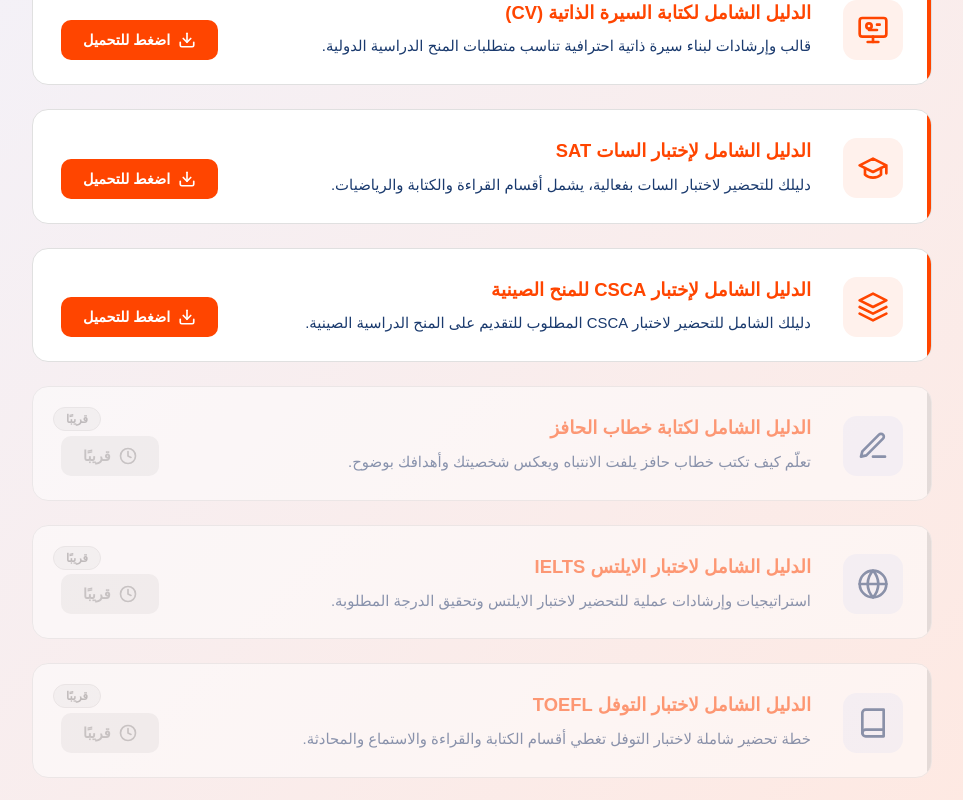
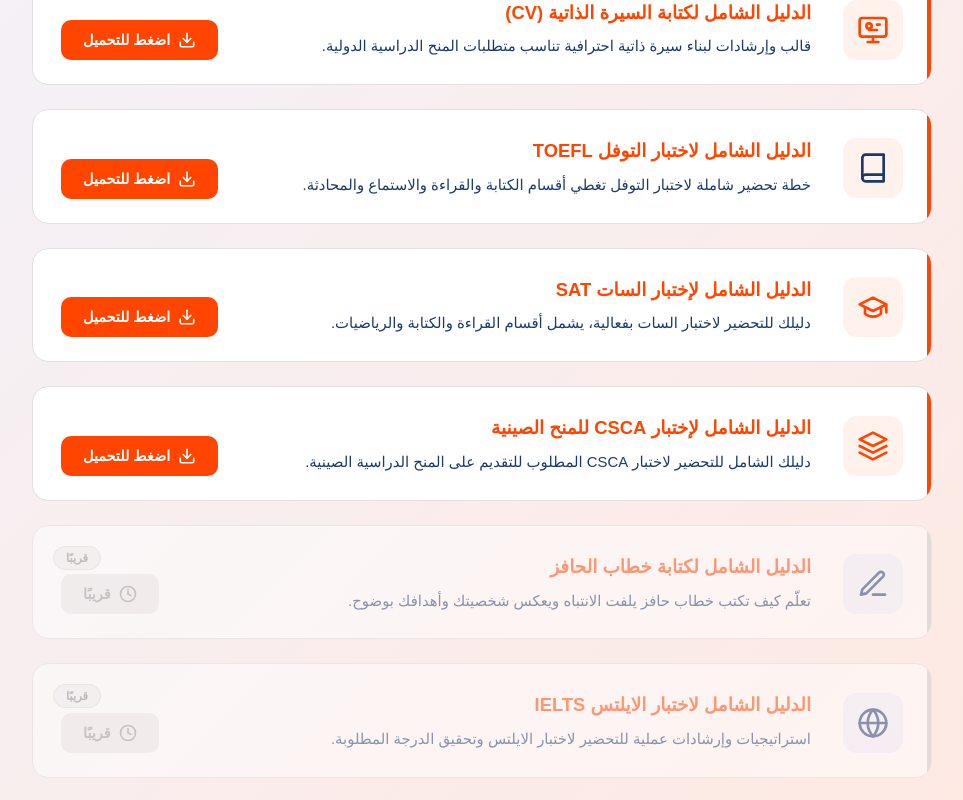
Before and after one commit to molim-team/molim-js, a Next.js app: page /library in a window 1280 px wide. Shown: the part 800-1600 px from the top of the page, without its empty margins (158-1121 px from the left). Built offline with nearby package versions, Linux system fonts and the light colour scheme; no server answers.

Commit message:
add toefl to lib

```diff
--- a/src/app/library/page.js
+++ b/src/app/library/page.js
@@ -66,8 +66,8 @@ const guides = [
     title: "الدليل الشامل لكتابة السيرة الذاتية (CV)",
     description: "قالب وإرشادات لبناء سيرة ذاتية احترافية تناسب متطلبات المنح الدراسية الدولية.",
     available: true,
-    filePath: "/الدليل الشامل لكتابة السيرة الذاتية.pdf",
-    fileName: "الدليل الشامل لكتابة السيرة الذاتية.pdf",
+    filePath: "/الدليل الشامل لكتابة السيرة الذاتية (CV).pdf",
+    fileName: "الدليل الشامل لكتابة السيرة الذاتية (CV).pdf",
     iconBg: "#fff1ec",
     iconColor: "#ff4500",
     icon: (
@@ -81,12 +81,28 @@ const guides = [
     ),
   },
   {
+    id: 7,
+    title: "الدليل الشامل لاختبار التوفل TOEFL",
+    description: "خطة تحضير شاملة لاختبار التوفل تغطي أقسام الكتابة والقراءة والاستماع والمحادثة.",
+    available: true,
+    filePath: "/الدليل الشامل لإختبار التوفل TOEFL.pdf",
+    fileName: "الدليل الشامل لإختبار التوفل TOEFL.pdf",
+    iconBg: "#fff1ec",
+    iconColor: "#ff4500",
+    icon: (
+      <svg width="32" height="32" viewBox="0 0 24 24" fill="none" stroke="#1a3a6e" strokeWidth="2" strokeLinecap="round" strokeLinejoin="round">
+        <path d="M4 19.5A2.5 2.5 0 0 1 6.5 17H20"/>
+        <path d="M6.5 2H20v20H6.5A2.5 2.5 0 0 1 4 19.5v-15A2.5 2.5 0 0 1 6.5 2z"/>
+      </svg>
+    ),
+  },
+  {
     id: 8,
     title: "الدليل الشامل لإختبار السات SAT",
     description: "دليلك للتحضير لاختبار السات بفعالية، يشمل أقسام القراءة والكتابة والرياضيات.",
     available: true,
-    filePath: "/الدليل الشامل لإختبار السات.pdf",
-    fileName: "الدليل الشامل لإختبار السات.pdf",
+    filePath: "/الدليل الشامل لإختبار السات SAT.pdf",
+    fileName: "الدليل الشامل لإختبار السات SAT.pdf",
     iconBg: "#fff1ec",
     iconColor: "#ff4500",
     icon: (
@@ -140,20 +156,6 @@ const guides = [
         <circle cx="12" cy="12" r="10"/>
         <line x1="2" y1="12" x2="22" y2="12"/>
         <path d="M12 2a15.3 15.3 0 0 1 4 10 15.3 15.3 0 0 1-4 10 15.3 15.3 0 0 1-4-10 15.3 15.3 0 0 1 4-10z"/>
-      </svg>
-    ),
-  },
-  {
-    id: 7,
-    title: "الدليل الشامل لاختبار التوفل TOEFL",
-    description: "خطة تحضير شاملة لاختبار التوفل تغطي أقسام الكتابة والقراءة والاستماع والمحادثة.",
-    available: false,
-    iconBg: "#eef2ff",
-    iconColor: "#1a3a6e",
-    icon: (
-      <svg width="32" height="32" viewBox="0 0 24 24" fill="none" stroke="#1a3a6e" strokeWidth="2" strokeLinecap="round" strokeLinejoin="round">
-        <path d="M4 19.5A2.5 2.5 0 0 1 6.5 17H20"/>
-        <path d="M6.5 2H20v20H6.5A2.5 2.5 0 0 1 4 19.5v-15A2.5 2.5 0 0 1 6.5 2z"/>
       </svg>
     ),
   },
```
Also changed, not shown: 1 other file (tests, documents, lock files or other folders).
